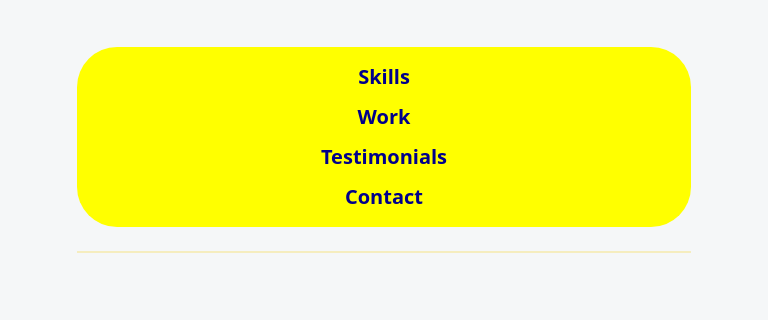
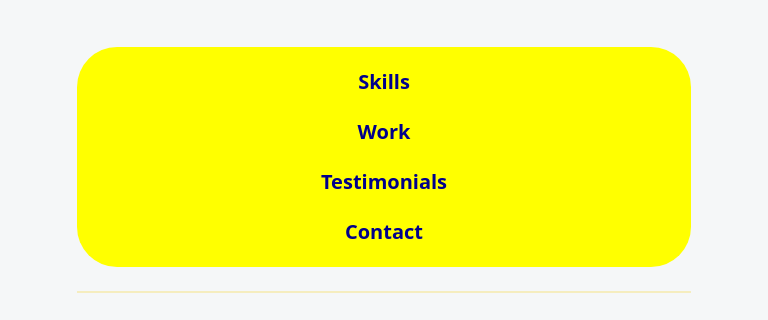
Before and after one commit to mahmad72/Muhammad-Ahmad, a plain HTML site: page index.html in a window 768 px wide. Both pictures are taken after a click on the button "Toggle navigation". Shown: the part 142-462 px from the top of the page. Drawn offline with nearby package versions, Linux system fonts and the light colour scheme.

Commit message:
Minor modifications

```diff
--- a/style.css
+++ b/style.css
@@ -11,11 +11,6 @@ body {
     background-color: #F5F7F8;
     padding: 3% 10%;
 
-}
-@media (max-width: 991.20px) and (min-width: 500px) {
-    .navbar-nav {
-        margin-top: 50px;
-    }
 }
 a.navbar-brand {
     display: inherit;
@@ -62,3 +57,12 @@ hr {
 .heading-1 {
     color: #F4CE14;
 }
+
+@media (max-width: 991.20px) and (min-width: 500px) {
+    .navbar-nav {
+        margin-top: 50px;
+    }
+    .nav-item {
+        margin: 5px 20px;
+    }
+}
```
